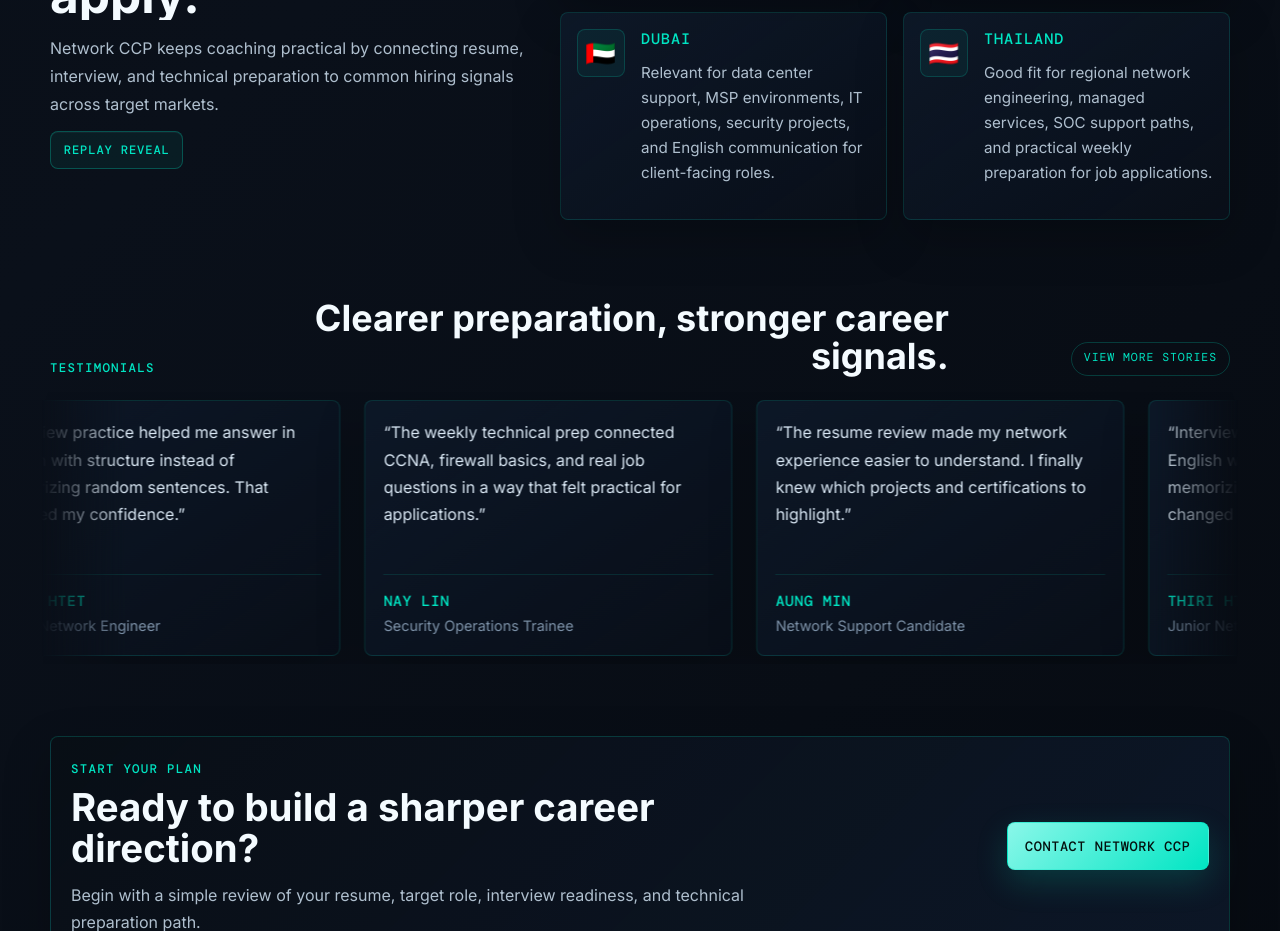
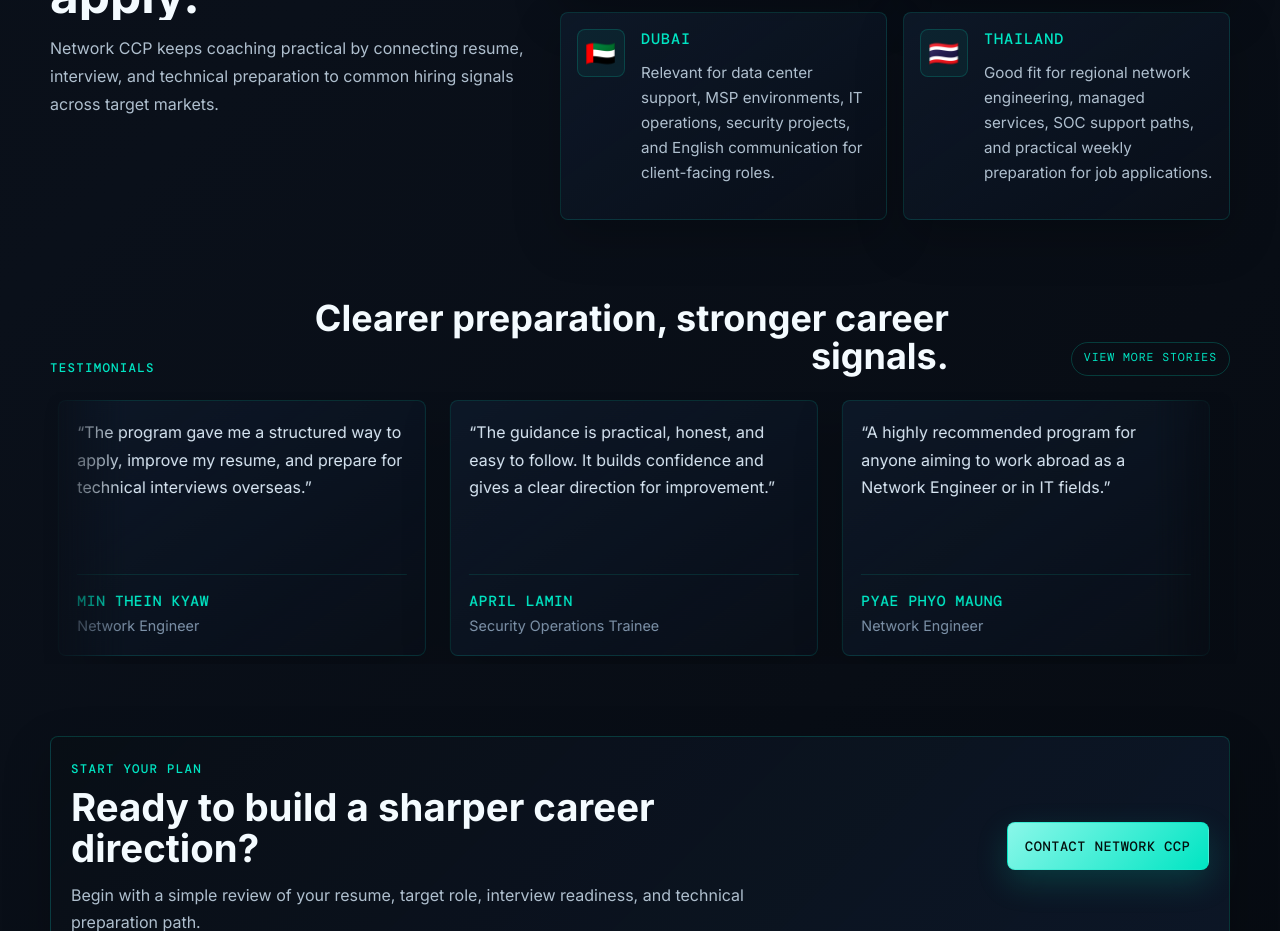
Before and after one commit to kaungkhantnaynay/Network-CCP, a React (Vite) app: page / in a window 1280 px wide. Shown: the part 1920-2851 px from the top of the page. Built offline with nearby package versions, Linux system fonts and the light colour scheme.

Commit message:
Improve testimonials section UI

```diff
--- a/src/pages/Home.jsx
+++ b/src/pages/Home.jsx
@@ -56,21 +56,39 @@ export function Home() {
   const testimonials = [
     {
       quote:
-        'The resume review made my network experience easier to understand. I finally knew which projects and certifications to highlight.',
-      name: 'Aung Min',
-      role: 'Network Support Candidate',
+        'Network CCP gave me a clear career path for Singapore and helped me prepare my resume, interview English, and technical answers.',
+      name: 'Zon Zon Arkar',
+      role: 'Network Engineer Candidate',
     },
     {
       quote:
-        'Interview practice helped me answer in English with structure instead of memorizing random sentences. That changed my confidence.',
-      name: 'Thiri Htet',
-      role: 'Junior Network Engineer',
+        'The coaching helped me move through difficult interviews and finally receive a Senior Network Engineer offer in Bangkok.',
+      name: 'Leo',
+      role: 'Senior Network Engineer',
     },
     {
       quote:
-        'The weekly technical prep connected CCNA, firewall basics, and real job questions in a way that felt practical for applications.',
-      name: 'Nay Lin',
+        'The program gave me a structured way to apply, improve my resume, and prepare for technical interviews overseas.',
+      name: 'Min Thein Kyaw',
+      role: 'Network Engineer',
+    },
+    {
+      quote:
+        'The guidance is practical, honest, and easy to follow. It builds confidence and gives a clear direction for improvement.',
+      name: 'April Lamin',
       role: 'Security Operations Trainee',
+    },
+    {
+      quote:
+        'A highly recommended program for anyone aiming to work abroad as a Network Engineer or in IT fields.',
+      name: 'Pyae Phyo Maung',
+      role: 'Network Engineer',
+    },
+    {
+      quote:
+        'The teacher’s guidance helped me prepare before, during, and after interviews with much more confidence.',
+      name: 'Thurein',
+      role: 'Helpdesk to Network Track',
     },
   ]
 
@@ -172,11 +190,6 @@ export function Home() {
       splitInstance?.revert()
     }
   }, [])
-
-  const replayCountryReveal = () => {
-    regionSplitTweenRef.current?.timeScale(1).play(0)
-    regionCardsTweenRef.current?.timeScale(1).play(0)
-  }
 
   return (
     <main className="hero-home" id="home">
@@ -287,9 +300,6 @@ export function Home() {
             Network CCP keeps coaching practical by connecting resume, interview, and
             technical preparation to common hiring signals across target markets.
           </p>
-          <button className="region-replay-button" type="button" onClick={replayCountryReveal}>
-            Replay reveal
-          </button>
         </div>
 
         <div className="region-grid">
@@ -316,18 +326,22 @@ export function Home() {
 
         <div className="quote-marquee" aria-label="Member testimonials">
           <div className="quote-grid">
-            {[...testimonials, ...testimonials].map((testimonial, index) => (
-              <article
-                aria-hidden={index >= testimonials.length ? 'true' : undefined}
-                className="quote-card"
-                key={`${testimonial.name}-${index}`}
+            {[0, 1].map((setIndex) => (
+              <div
+                aria-hidden={setIndex === 1 ? 'true' : undefined}
+                className="quote-set"
+                key={`quote-set-${setIndex}`}
               >
+                {testimonials.map((testimonial) => (
+                  <article className="quote-card" key={`${testimonial.name}-${setIndex}`}>
                     <p>“{testimonial.quote}”</p>
                     <footer>
                       <strong>{testimonial.name}</strong>
                       <span>{testimonial.role}</span>
                     </footer>
                   </article>
+                ))}
+              </div>
             ))}
           </div>
         </div>
--- a/src/pages/Programs.jsx
+++ b/src/pages/Programs.jsx
@@ -261,6 +261,18 @@ export function Programs() {
             </article>
           ))}
 
+          <section className="programs-installment-cta" aria-labelledby="programs-installment-title">
+            <div>
+              <span>Installment Plan</span>
+              <h2 id="programs-installment-title">Join the full program with a flexible payment plan.</h2>
+              <p>
+                The complete Network CCP program costs <strong>500,000 MMK</strong>.
+                Members can also pay in two installments of <strong>250,000 MMK</strong> each.
+              </p>
+            </div>
+            <a href="#contact">Ask About Enrollment</a>
+          </section>
+
           <section className="programs-schedule-cta" aria-labelledby="programs-schedule-title">
             <div>
               <span>Weekly Sessions</span>
--- a/src/styles/globals.css
+++ b/src/styles/globals.css
@@ -482,35 +482,6 @@ a {
   will-change: opacity, transform;
 }
 
-.region-replay-button {
-  display: inline-flex;
-  width: fit-content;
-  min-height: 38px;
-  align-items: center;
-  justify-content: center;
-  padding: 0 0.8rem;
-  border: 1px solid rgba(0, 229, 195, 0.28);
-  border-radius: 8px;
-  color: var(--color-teal);
-  background: rgba(0, 229, 195, 0.06);
-  box-shadow: inset 0 1px 0 rgba(255, 255, 255, 0.04);
-  cursor: pointer;
-  font-family: "DM Mono", monospace;
-  font-size: 0.76rem;
-  font-weight: 800;
-  letter-spacing: 0.07em;
-  text-transform: uppercase;
-  transition: border-color 160ms ease, background 160ms ease, transform 160ms ease;
-}
-
-.region-replay-button:hover,
-.region-replay-button:focus-visible {
-  border-color: rgba(0, 229, 195, 0.52);
-  background: rgba(0, 229, 195, 0.1);
-  outline: none;
-  transform: translateY(-1px);
-}
-
 .region-grid {
   display: grid;
   grid-template-columns: repeat(2, minmax(0, 1fr));
@@ -648,13 +619,14 @@ a {
   display: flex;
   width: max-content;
   gap: var(--quote-gap);
-  animation: quote-marquee-scroll 42s linear infinite;
+  animation: quote-marquee-scroll 46s linear infinite;
   will-change: transform;
 }
 
-.quote-marquee:hover .quote-grid,
-.quote-marquee:focus-within .quote-grid {
-  animation-play-state: paused;
+.quote-set {
+  display: flex;
+  flex: 0 0 auto;
+  gap: var(--quote-gap);
 }
 
 @keyframes quote-marquee-scroll {
@@ -1204,6 +1176,77 @@ a {
   line-height: 1.65;
 }
 
+.programs-installment-cta {
+  display: grid;
+  grid-template-columns: minmax(0, 1fr) auto;
+  align-items: center;
+  gap: 1.25rem;
+  padding: 1.15rem;
+  border: 1px solid rgba(244, 185, 80, 0.24);
+  border-radius: 8px;
+  background:
+    linear-gradient(135deg, rgba(244, 185, 80, 0.11), transparent 36%),
+    rgba(13, 24, 40, 0.78);
+}
+
+.programs-installment-cta span {
+  display: block;
+  margin-bottom: 0.45rem;
+  color: var(--color-amber);
+  font-family: "DM Mono", monospace;
+  font-size: 0.68rem;
+  font-weight: 700;
+  letter-spacing: 0.14em;
+  text-transform: uppercase;
+}
+
+.programs-installment-cta h2 {
+  max-width: 38rem;
+  margin: 0;
+  color: #f8fbff;
+  font-size: clamp(1.2rem, 2.4vw, 1.65rem);
+  line-height: 1.15;
+}
+
+.programs-installment-cta p {
+  max-width: 44rem;
+  margin: 0.65rem 0 0;
+  color: #afbfce;
+  line-height: 1.65;
+}
+
+.programs-installment-cta strong {
+  color: #f8fbff;
+  font-weight: 800;
+}
+
+.programs-installment-cta a {
+  display: inline-flex;
+  min-height: 2.6rem;
+  align-items: center;
+  justify-content: center;
+  padding: 0 0.95rem;
+  border: 1px solid rgba(244, 185, 80, 0.32);
+  border-radius: 8px;
+  color: var(--color-amber);
+  background: rgba(244, 185, 80, 0.08);
+  font-family: "DM Mono", monospace;
+  font-size: 0.72rem;
+  font-weight: 700;
+  letter-spacing: 0.08em;
+  text-transform: uppercase;
+  white-space: nowrap;
+  transition: border-color 160ms ease, background 160ms ease, color 160ms ease;
+}
+
+.programs-installment-cta a:hover,
+.programs-installment-cta a:focus-visible {
+  border-color: rgba(244, 185, 80, 0.56);
+  background: rgba(244, 185, 80, 0.14);
+  color: #f8fbff;
+  outline: none;
+}
+
 .programs-schedule-cta {
   display: grid;
   grid-template-columns: minmax(14rem, 0.42fr) minmax(0, 0.58fr);
@@ -3466,7 +3509,7 @@ a {
   }
 
   .quote-grid {
-    grid-template-columns: repeat(2, minmax(0, 1fr));
+    display: flex;
   }
 
   .quote-marquee {
@@ -3776,6 +3819,14 @@ a {
     min-height: auto;
   }
 
+  .programs-installment-cta {
+    grid-template-columns: 1fr;
+  }
+
+  .programs-installment-cta a {
+    width: 100%;
+  }
+
   .programs-schedule-cta {
     grid-template-columns: 1fr;
   }
@@ -3847,7 +3898,7 @@ a {
   }
 
   .quote-grid {
-    grid-template-columns: 1fr;
+    display: flex;
   }
 
   .quote-marquee {
@@ -3933,10 +3984,6 @@ a {
   }
 
   .home-cta a {
-    width: 100%;
-  }
-
-  .region-replay-button {
     width: 100%;
   }
 
```
Lines whose indentation alone changed are shown as unchanged.
